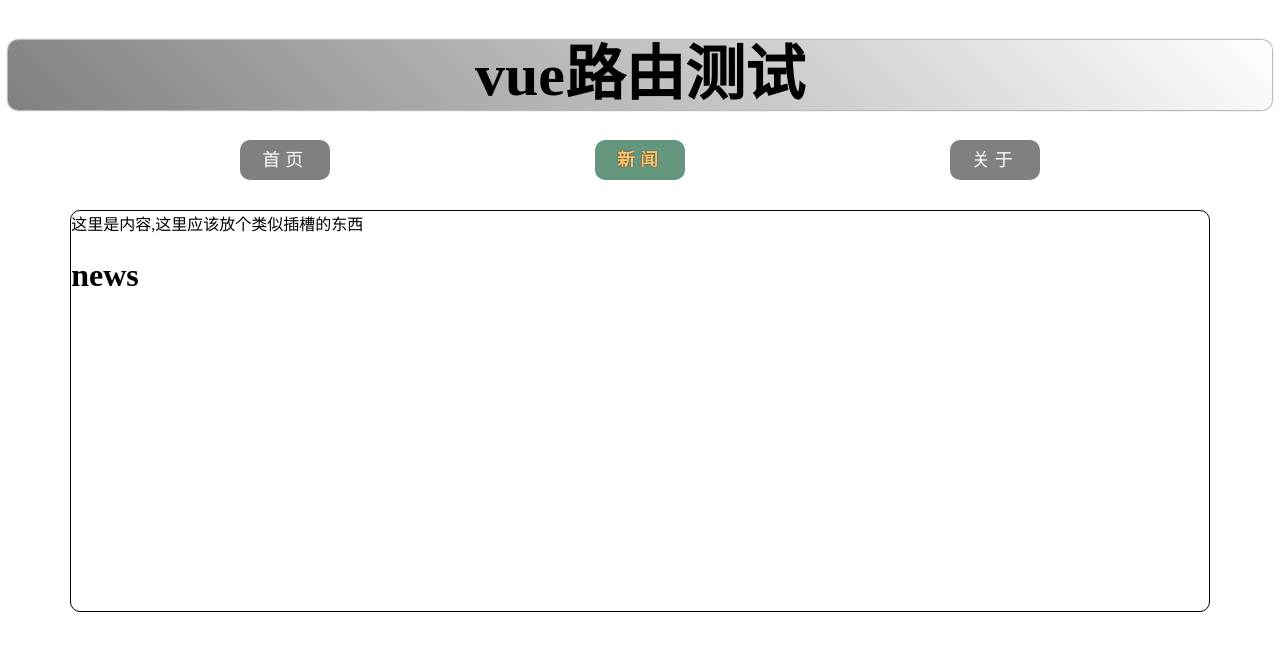
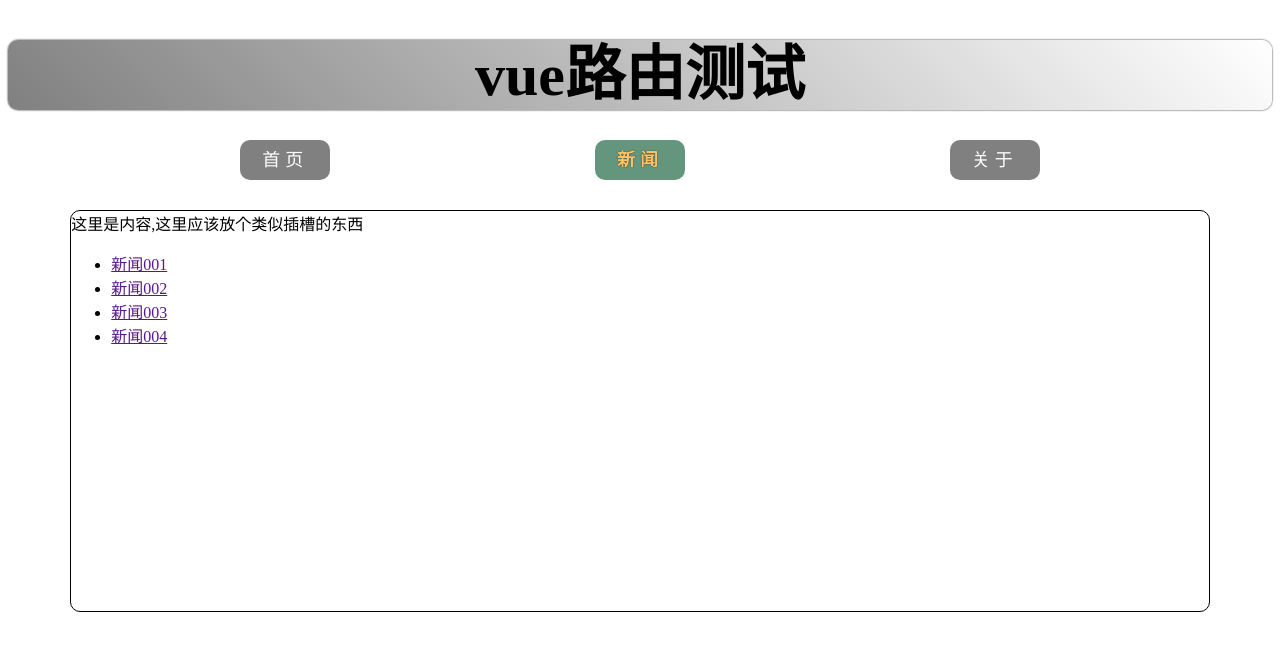
Before and after one commit to SeanMuInCa/vue3_practice2, a Vue app: page /news in a window 1280 px wide. Shown: the top 650 px of the page. Built offline with nearby package versions, Linux system fonts and the light colour scheme.

Commit message:
router05

```diff
--- a/src/App.vue
+++ b/src/App.vue
@@ -6,7 +6,7 @@
   <div class="nav">
     <!-- 切换路由默认是卸载组件 ,to也可以写成一个对象形式-->
     <RouterLink to="/home" active-class="active">首页</RouterLink>
-    <RouterLink to="/news" active-class="active">新闻</RouterLink>
+    <RouterLink :to="{name: 'newsPage'}" active-class="active">新闻</RouterLink>
     <RouterLink :to="{path: '/about'}" active-class="active">关于</RouterLink>
   </div>
   <div class="content">
--- a/src/router/index.ts
+++ b/src/router/index.ts
@@ -9,14 +9,17 @@ const router = createRouter({
     history: createWebHistory(),//路由器工作模式，忘了都
     routes: [
         {
+            name: 'homePage',
             path: '/home',
             component: HomeVue
         },
         {
+            name: 'newsPage',
             path: '/news',
             component: NewsVue
         },
         {
+            name: 'aboutPage',
             path: '/about',
             component: AboutVue
         },
--- a/src/views/News.vue
+++ b/src/views/News.vue
@@ -1,13 +1,24 @@
 <template>
-    <div>
-        <h1>news</h1>
+    <div >
+        <ul>
+            <li v-for="news in newsList" :key="news.id"><a href="">{{ news.title }}</a></li>
+
+        </ul>
     </div>
 </template>
 
 <script lang="ts" setup name="News">
+import {reactive} from 'vue';
 
+    const newsList = reactive([
+        {id:'weqrsd01', title: '新闻001',content:'a'},
+        {id:'weqrsd02', title: '新闻002',content:'b'},
+        {id:'weqrsd03', title: '新闻003',content:'c'},
+        {id:'weqrsd04', title: '新闻004',content:'d'},
+    ])
 </script>
 
 <style scoped>
 
+
 </style>
```
